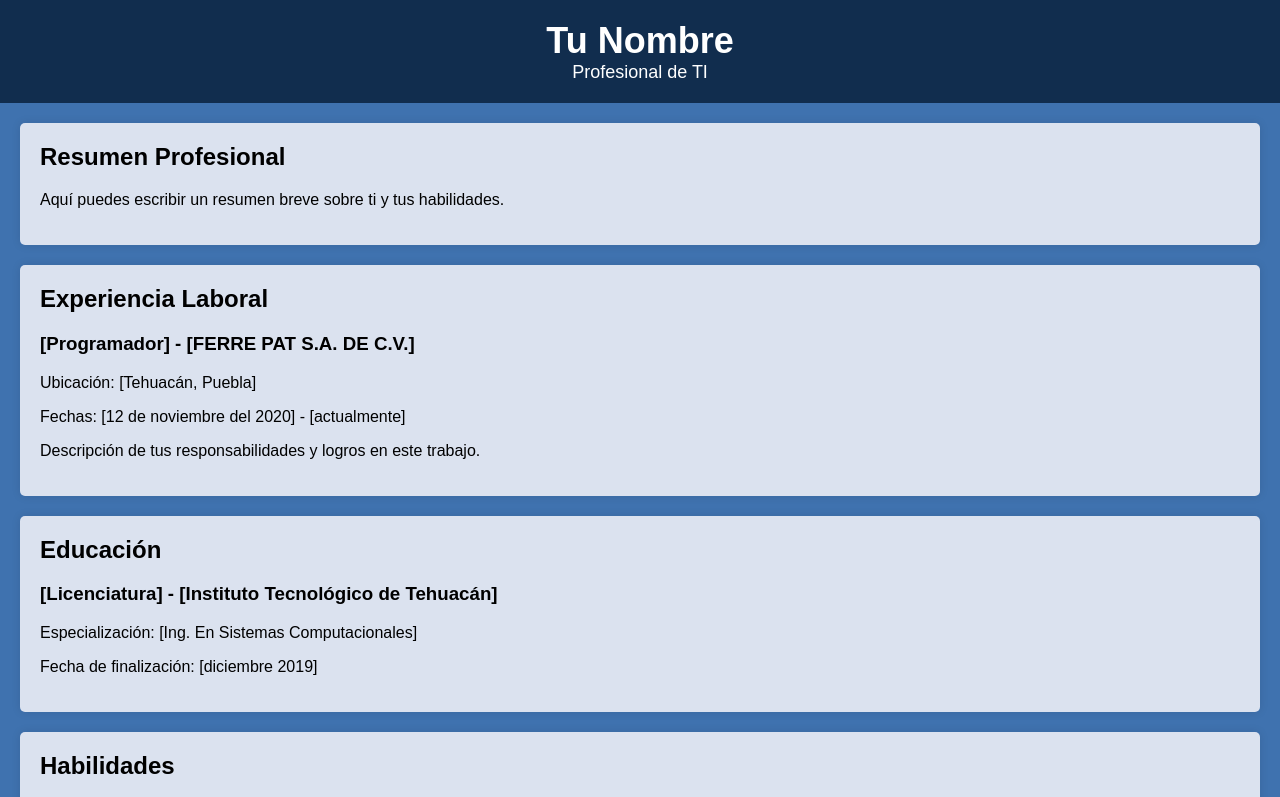
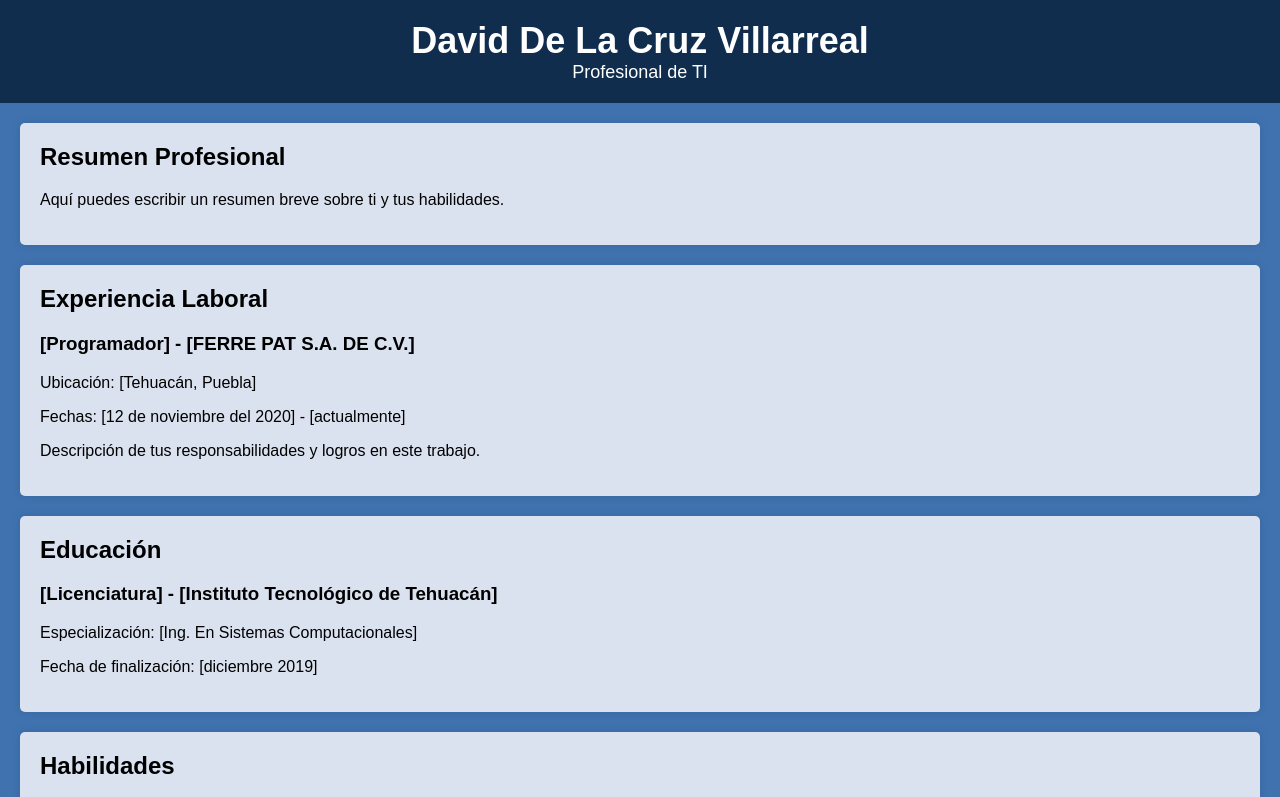
Before and after one commit to DavidDLCV/mainWeb, a plain HTML site: page index.html in a window 1280 px wide. Shown: the top 797 px of the page. Drawn offline with Linux system fonts and the light colour scheme; a script that the page names is missing.

Commit message:
Update index.html

```diff
--- a/index.html
+++ b/index.html
@@ -12,7 +12,7 @@
 </head>
 <body>
     <header>
-        <h1>Tu Nombre</h1>
+        <h1>David De La Cruz Villarreal</h1>
         <p>Profesional de TI</p>
     </header>
 
```
